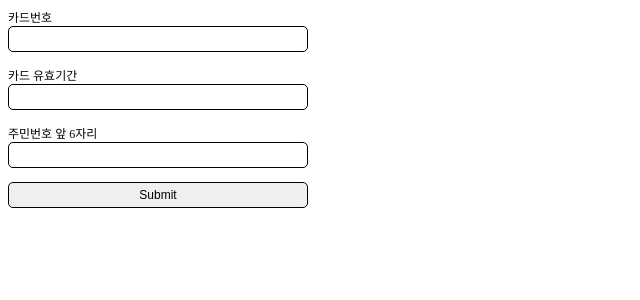
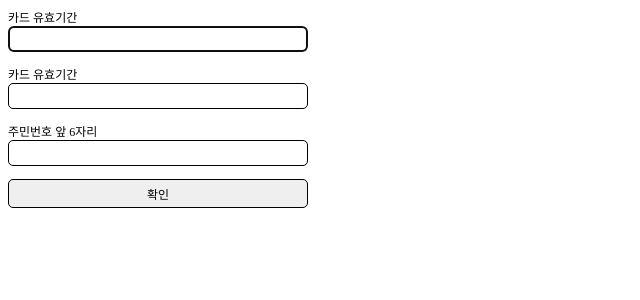
Before and after one commit to ParkSB/react-form, a React (Vite) app: page / in a window 1280 px wide. Shown: the top 300 px of the page, without its empty margins (0-640 px from the left). Built offline with nearby package versions, Linux system fonts and the light colour scheme.

Commit message:
feat: 컴포넌트 명칭 변경

```diff
--- a/src/App.js
+++ b/src/App.js
@@ -1,23 +1,44 @@
-import React from 'react';
+import React, { Component } from 'react';
 
 import Container from './components/Container';
 import Form from './components/Form';
-import CardNumberForm from './components/CardNumberForm';
-import CardDateForm from './components/CardDateForm';
-import SocialNumberForm from './components/SocialNumberForm';
+
+import CardNumberField from './components/Fields/CardNumberField';
+import CardDateField from './components/Fields/CardDateField';
+import SocialNumberField from './components/Fields/SocialNumberField';
 import SubmitButton from './components/SubmitButton';
 
-function App() {
+class App extends Component {
+  constructor() {
+    super();
+
+    this.state = {
+      currentFocused: 0,
+    };
+
+    this.fields = [];
+  }
+
+  focusNextField = () => {
+    const { currentFocused } = this.state;
+
+    this.fields[currentFocused + 1].focusIt();
+
+    this.setState({ currentFocused: currentFocused + 1 });
+  }
+
+  render() {
     return (
       <Container>
         <Form>
-        <CardNumberForm />
-        <CardDateForm />
-        <SocialNumberForm />
+          <CardNumberField ref={(el) => { this.fields.push(el); }} autoFocus />
+          <CardDateField ref={(el) => { this.fields.push(el); }} />
+          <SocialNumberField ref={(el) => { this.fields.push(el); }} />
           <SubmitButton />
         </Form>
       </Container>
     );
   }
+}
 
 export default App;
--- a/src/components/CardDateForm.js
+++ /dev/null
@@ -1,15 +0,0 @@
-import React from 'react';
-
-import Label from './Label';
-import TextField from './TextField';
-
-function CardDateForm() {
-  return (
-    <div>
-      <Label>카드 유효기간</Label>
-      <TextField />
-    </div>
-  );
-}
-
-export default CardDateForm;
--- a/src/components/CardNumberForm.js
+++ /dev/null
@@ -1,15 +0,0 @@
-import React from 'react';
-
-import Label from './Label';
-import TextField from './TextField';
-
-function CardNumberForm() {
-  return (
-    <div>
-      <Label>카드번호</Label>
-      <TextField />
-    </div>
-  );
-}
-
-export default CardNumberForm;
--- /dev/null
+++ b/src/components/Fields/CardDateField.js
@@ -0,0 +1,32 @@
+import React, { Component } from 'react';
+import PropTypes from 'prop-types';
+
+import Label from '../Label';
+import TextInput from '../TextInput';
+
+class CardDateField extends Component {
+  constructor(props) {
+    super(props);
+
+    CardDateField.propTypes = {
+      autoFocus: PropTypes.bool,
+    };
+
+    CardDateField.defaultProps = {
+      autoFocus: false,
+    };
+  }
+
+  render() {
+    const { autoFocus } = this.props;
+
+    return (
+      <div>
+        <Label>카드 유효기간</Label>
+        <TextInput autoFocus={autoFocus} />
+      </div>
+    );
+  }
+}
+
+export default CardDateField;
--- /dev/null
+++ b/src/components/Fields/CardNumberField.js
@@ -0,0 +1,32 @@
+import React, { Component } from 'react';
+import PropTypes from 'prop-types';
+
+import Label from '../Label';
+import TextInput from '../TextInput';
+
+class CardNumberField extends Component {
+  constructor(props) {
+    super(props);
+
+    CardNumberField.propTypes = {
+      autoFocus: PropTypes.bool,
+    };
+
+    CardNumberField.defaultProps = {
+      autoFocus: false,
+    };
+  }
+
+  render() {
+    const { autoFocus } = this.props;
+
+    return (
+      <div>
+        <Label>카드 유효기간</Label>
+        <TextInput autoFocus={autoFocus} />
+      </div>
+    );
+  }
+}
+
+export default CardNumberField;
--- /dev/null
+++ b/src/components/Fields/SocialNumberField.js
@@ -0,0 +1,32 @@
+import React, { Component } from 'react';
+import PropTypes from 'prop-types';
+
+import Label from '../Label';
+import TextInput from '../TextInput';
+
+class SocialNumberField extends Component {
+  constructor(props) {
+    super(props);
+
+    SocialNumberField.propTypes = {
+      autoFocus: PropTypes.bool,
+    };
+
+    SocialNumberField.defaultProps = {
+      autoFocus: false,
+    };
+  }
+
+  render() {
+    const { autoFocus } = this.props;
+
+    return (
+      <div>
+        <Label>주민번호 앞 6자리</Label>
+        <TextInput autoFocus={autoFocus} />
+      </div>
+    );
+  }
+}
+
+export default SocialNumberField;
--- a/src/components/Form.js
+++ b/src/components/Form.js
@@ -1,10 +1,10 @@
 import styled from 'styled-components';
 
-const Container = styled.div`
+const Form = styled.div`
   display: flex;
   flex: 1;
   justify-content: space-between;
   flex-direction: column;
 `;
 
-export default Container;
+export default Form;
--- a/src/components/SocialNumberForm.js
+++ /dev/null
@@ -1,15 +0,0 @@
-import React from 'react';
-
-import Label from './Label';
-import TextField from './TextField';
-
-function SocialNumberForm() {
-  return (
-    <div>
-      <Label>주민번호 앞 6자리</Label>
-      <TextField />
-    </div>
-  );
-}
-
-export default SocialNumberForm;
--- a/src/components/SubmitButton.js
+++ b/src/components/SubmitButton.js
@@ -2,6 +2,7 @@ import styled from 'styled-components';
 
 const SubmitButton = styled.input.attrs({
   type: 'submit',
+  value: '확인',
 })`
   display: block;
   font-size: 12px;
--- a/src/components/TextField.js
+++ b/src/components/TextInput.js
@@ -1,7 +1,8 @@
 import styled from 'styled-components';
 
-const TextField = styled.input.attrs({
+const TextInput = styled.input.attrs({
   type: 'text',
+  autoFocus: props => props.autoFocus,
 })`
   display: block;
   font-size: 12px;
@@ -11,4 +12,4 @@ const TextField = styled.input.attrs({
   width: 96%;
 `;
 
-export default TextField;
+export default TextInput;
```
Lines whose indentation alone changed are shown as unchanged.
